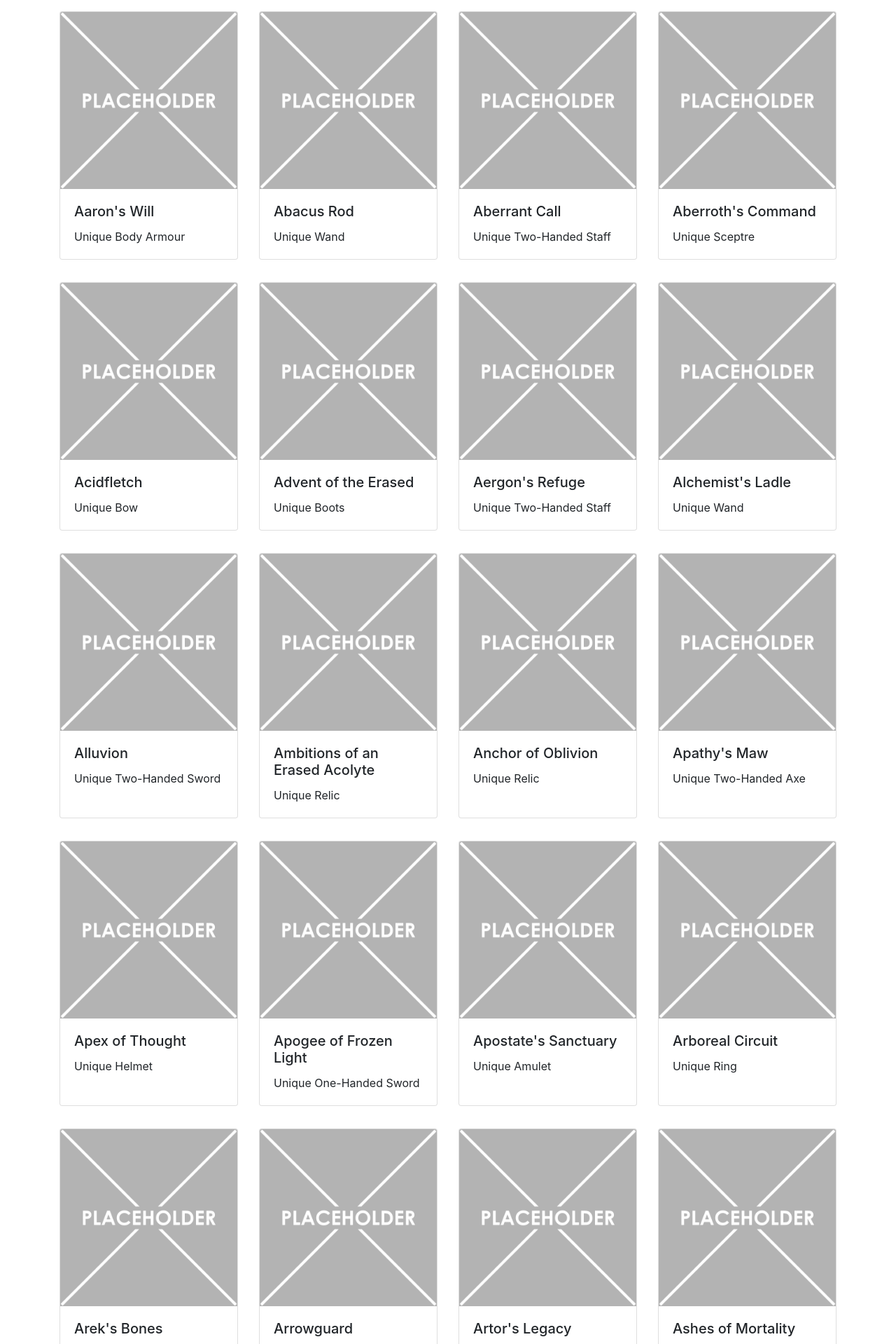
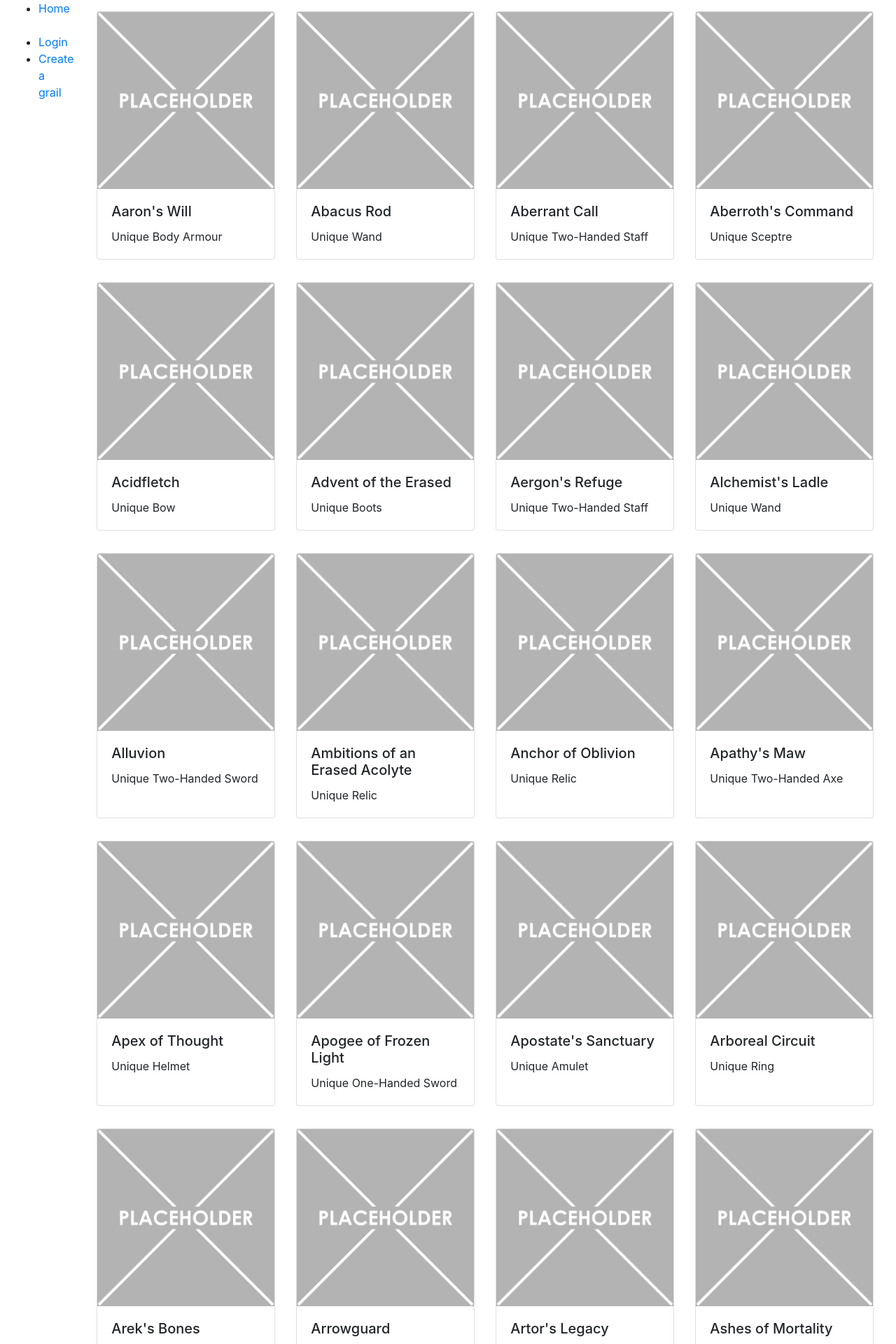
Before and after one commit to JRitchie127001/AppDev2FinalProject, a Django app: page /EpochGrail/item_list in a window 1280 px wide. Shown: the top 1920 px of the page at 70% size. Run offline with Django 5.2, Linux system fonts and the light colour scheme; data comes from the database, SQL or seed files in the repository; both versions use the stored data as it was after the commit; some libraries are stand-ins or nearby versions.

Commit message:
prototype user registration, logout, grail creation, and the ability to update the grail with an AJAX request

```diff
--- a/EpochGrail/models.py
+++ b/EpochGrail/models.py
@@ -23,10 +23,9 @@ class GrailItem(models.Model):
     has_found = models.BooleanField(default= False)
     date_found = models.DateField(null = True)
 
-    def update_item(self, newvalue):
-        self.has_found = newvalue
-        if(self.has_found == True and self.date_found == None):
+    def update_item(self):
+        #Simply flip whether the item was found, if we flip has_found to True then set the date_found
+        self.has_found = not self.has_found
+        if(self.has_found == True):
             self.date_found = timezone.now()
-        if(newvalue == False):
-            self.date_found = None
         self.save()
--- a/EpochGrail/static/css/styles.css
+++ b/EpochGrail/static/css/styles.css
@@ -8,3 +8,8 @@
     height: 100%;
     overflow-y: scroll;
 }
+
+.item.metadata
+{
+    display: none;
+}
--- a/EpochGrail/templates/base_generic.html
+++ b/EpochGrail/templates/base_generic.html
@@ -14,6 +14,29 @@
     <link rel="stylesheet" href="{% static 'css/styles.css' %}"/>
 </head>
 <body>
-    {% block content %}{% endblock %}
+    <div class="container-fluid">
+        <div class="row">
+          <div class="col-sm-1">
+            {% block sidebar %}
+              <ul class="sidebar-nav">
+                <li><a href="{% url 'EpochGrail:index' %}">Home</a></li>
+                <br>
+              {% if user.is_authenticated %}
+              <li>User: {{ user.get_username }}</li>
+              <li><a href="{% url 'EpochGrail:edit_grail' %}">Edit My Grail</a></li>
+              <form action="{% url 'logout' %}" method="post">
+                {% csrf_token %}
+                <button type="submit">Log Out</button>
+              </form>
+              {% else %}
+              <li><a href="{% url 'login' %}?next={{ request.path }}">Login</a></li>
+              <li><a href="{% url 'EpochGrail:register' %}">Create a grail</a></li>
+            </ul>
+              {% endif %}
+            {% endblock %}
+          </div>
+          <div class="col-sm-11">{% block content %}{% endblock %}</div>
+        </div>
+      </div>
 </body>
 </html>
--- /dev/null
+++ b/EpochGrail/templates/grail/create_grail.html
@@ -0,0 +1 @@
+<!-- This is simply an empty page for django to serve while creating a new grail -->
--- /dev/null
+++ b/EpochGrail/templates/grail/item_list.html
@@ -0,0 +1,27 @@
+{% extends "base_generic.html" %}
+
+{% block content %}
+{% if item_list %}
+<div class="container item-container">
+    <div class="row item-scroll">
+        {% for element in item_list %}
+            <div class="col-md-3 mb-3 mt-3">
+                <!-- Tag containing the metadata for every item (name, base, rarity)-->
+                <item-data class="item-metadata" name="{{ element.name }}" base="{{ element.base }}" rarity="{{ element.rarity }}"></item-data>
+
+                <div class="card h-100">
+                    {% load static %}
+                    <img src="{% static 'images/placeholder.png' %}" class="card-img-top">
+                    <div class="card-body">
+                        <h5 class="card-title">{{element.name}}</h5>
+                        <p class="card-text">{{element.rarity}} {{element.base}}</p>
+                    </div>
+                </div>
+            </div>
+
+        {% endfor %}
+    </div>
+</div>
+
+{% endif %}
+{% endblock %}
--- /dev/null
+++ b/EpochGrail/templates/grail/update_grail.html
@@ -0,0 +1 @@
+<!-- This is simply an empty page for django to serve while updating the grail -->
--- a/EpochGrail/templates/item_list.html
+++ /dev/null
@@ -1,23 +0,0 @@
-{% extends "base_generic.html" %}
-
-{% block content %}
-{% if item_list %}
-<div class="container item-container">
-    <div class="row item-scroll">
-        {% for element in item_list %}
-        <div class="col-md-3 mb-3 mt-3">
-            <div class="card h-100">
-                {% load static %}
-                <img src="{% static 'images/placeholder.png' %}" class="card-img-top">
-                <div class="card-body">
-                    <h5 class="card-title">{{element.name}}</h5>
-                    <p class="card-text">{{element.rarity}} {{element.base}}</p>
-                </div>
-            </div>
-        </div>
-        {% endfor %}
-    </div>
-</div>
-
-{% endif %}
-{% endblock %}
--- a/EpochGrail/urls.py
+++ b/EpochGrail/urls.py
@@ -5,5 +5,9 @@ app_name = "EpochGrail"
 
 urlpatterns = [
     path('', views.index, name='index'),
-    path('item_list', views.view_item_list, name="item_list")
+    path('item_list', views.view_item_list, name="item_list"),
+    path('register', views.register, name='register'),
+    path('create_grail', views.create_grail, name='create_grail'),
+    path('edit_grail', views.edit_grail, name="edit_grail"),
+    path('update_grail', views.update_grail, name='update_grail'),
 ]
--- a/EpochGrail/views.py
+++ b/EpochGrail/views.py
@@ -1,6 +1,11 @@
-from django.shortcuts import render
+from django.shortcuts import render, redirect
 from EpochGrail.models import Grail, GrailItem, EpochItem
+from django.contrib.auth.mixins import LoginRequiredMixin
+from django.contrib.auth.mixins import PermissionRequiredMixin
+from django.contrib.auth.decorators import permission_required, login_required
 import json
+from django.http import JsonResponse
+from .forms import RegisterForm
 
 # Create your views here.
 def index(request):
@@ -8,7 +13,54 @@ def index(request):
 
 def view_item_list(request):
     item_list = EpochItem.objects.all()
-    return render(request, 'item_list.html', {'item_list':item_list})
+    return render(request, 'grail/item_list.html', {'item_list':item_list})
+
+def register(response):
+    if response.method == "POST":
+        form = RegisterForm(response.POST)
+        if form.is_valid():
+            form.save()
+            return redirect("EpochGrail:create_grail")
+    else:
+        form = RegisterForm()
+    return render(response, "registration/register.html", {"form":form})
+
+#Creates a new grail if the user has none.
+@login_required
+def create_grail(request):
+    grail = Grail.objects.filter(owner = request.user)
+    if not grail:
+        new_grail = Grail(owner = request.user)
+        new_grail.save()
+        items = EpochItem.objects.all()
+        for item in items:
+            new_item = GrailItem(grail = new_grail, item = item)
+            new_item.save()
+    return redirect("/")
+
+#Displays the editable grail for a user. If the user somehow has not created a grail (should not happen, but you can never be too careful) creates one.
+@login_required
+def edit_grail(request):
+    try:
+        grail = Grail.objects.get(owner = request.user)
+        item_list = grail.items()
+        return render(request, 'grail/edit_grail.html', {'item_list':item_list, 'user_id':request.user})
+    except Grail.DoesNotExist:
+        return redirect("EpochGrail:create_grail")
+
+@login_required
+def update_grail(request):
+    #Get the item name to query
+    item_id = json.loads(request.body)['item']
+    #Get the Grail object that the user owns
+    grail_id = Grail.objects.get(owner = request.user)
+    #get the the grail owned by the user and its list of GrailItems
+    selection = GrailItem.objects.filter(grail = grail_id).filter(item__name__contains = item_id)
+    for entry in selection:
+        entry.update_item()
+    return JsonResponse({"response": ""})
+
+
 
 #TODO: create an admin option to update the list.
 def update_item_list():
```
Also changed, not shown: EpochGrail/forms.py (added, +8 -0 lines), EpochGrail/static/js/grail.js (added, +39 -0 lines), EpochGrail/templates/grail/edit_grail.html (added, +35 -0 lines), EpochGrail/templates/registration/login.html (added, +11 -0 lines), EpochGrail/templates/registration/register.html (added, +9 -0 lines), WebDevFinal/settings.py (+12 -1 lines), db.sqlite3.
